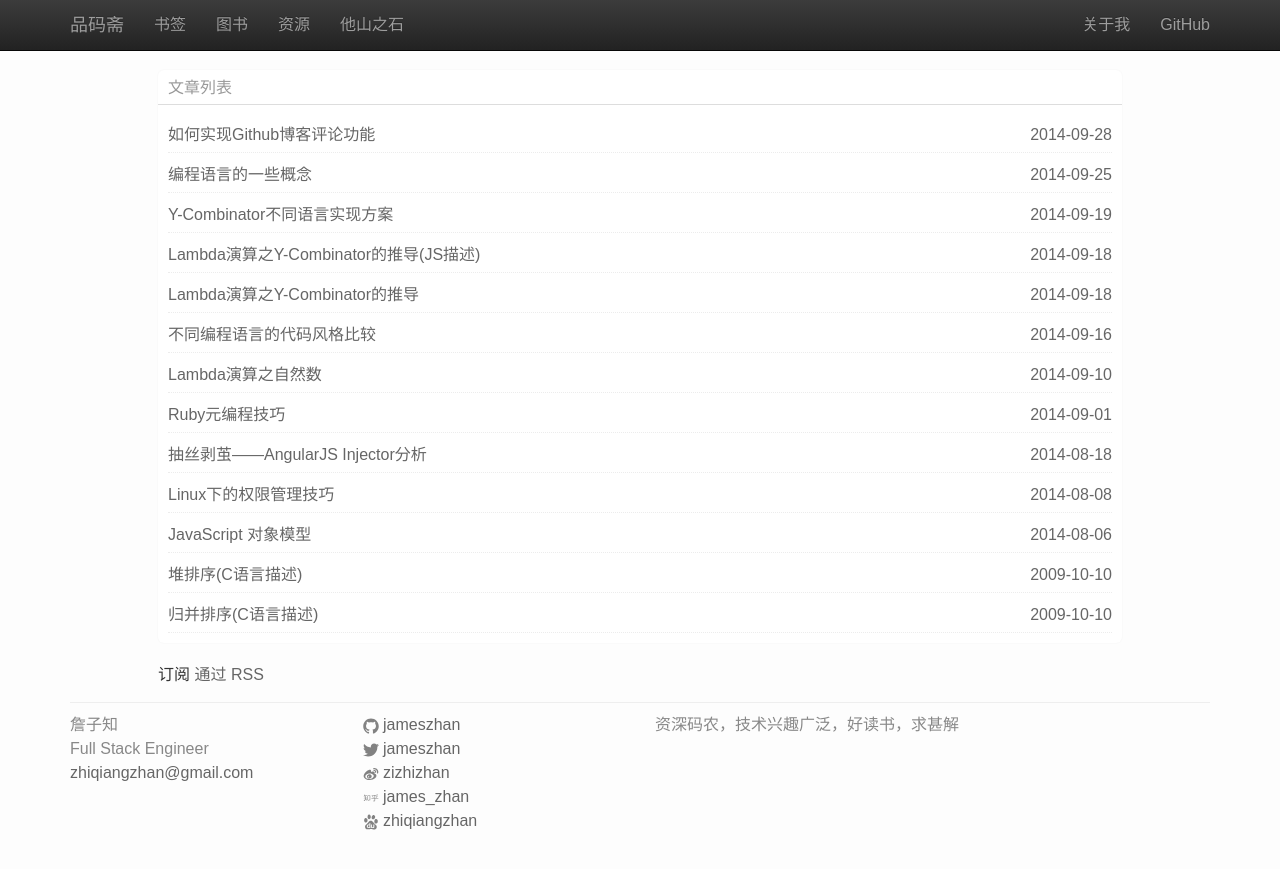
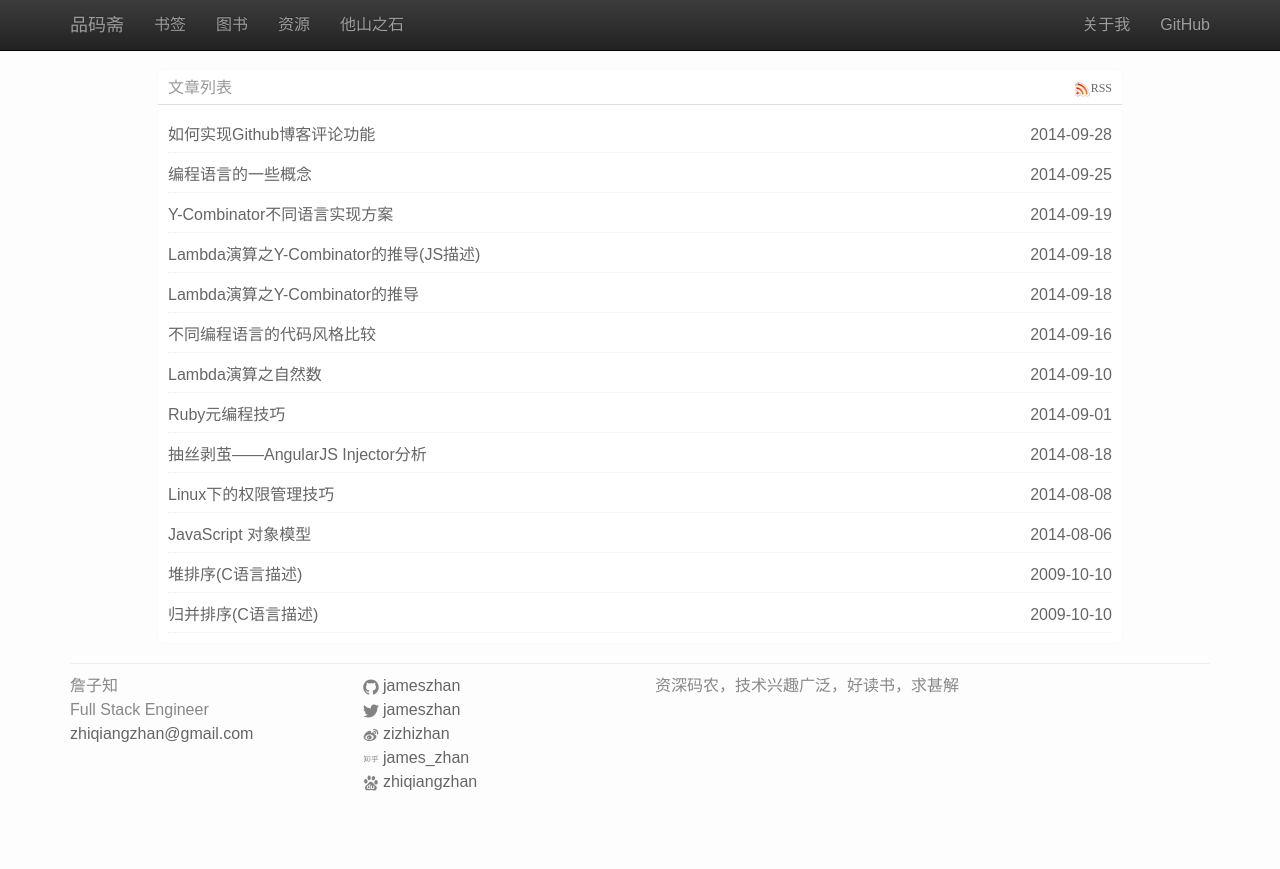
Before and after one commit to jameszhan/blogs, a Jekyll site: the page built from index.html, in a window 1280 px wide. Shown: the top 869 px of the page. Built offline with Jekyll 4.4.1, drawn with Linux system fonts in a browser that asks for light colours; nearby versions of some CDN libraries; Markdown is read by kramdown in place of the engine named in the settings; comment, search, counter and statistics services are not loaded.

Commit message:
fix the rss issue

```diff
--- a/_layouts/index.html
+++ b/_layouts/index.html
@@ -11,7 +11,6 @@
     <div class="wrapper">
         {{ content }}
         {% include comments.html %}
-        <p class="rss-subscribe">订阅 <a href="{{ '/feed.xml' | prepend: site.baseurl }}">通过 RSS</a></p>
     </div>
     {% include footer.html %}
 </div>
--- a/_sass/_layout.scss
+++ b/_sass/_layout.scss
@@ -316,3 +316,18 @@ article {
     }
   }
 }
+
+a.rss {
+  display: block;
+  font-size: 12px;
+  vertical-align: bottom;
+  .glyphicon-rss {
+    vertical-align: top;
+    display: inline-block;
+    overflow: hidden;
+    margin-right: 1px;
+    height: 16px;
+    width: 16px;
+    background-image: url('/assets/images/icons/rss-icon.png');
+  }
+}
--- a/index.html
+++ b/index.html
@@ -4,7 +4,10 @@ layout: index
 ---
 
 <div class="box container-fluid">
-  <h2 class="title">文章列表</h2>
+  <h2 class="title">
+    文章列表
+    <a class="pull-right rss" href="{{ '/feed.xml' | prepend: site.baseurl }}"><i class="glyphicon glyphicon-rss"></i>RSS</a>
+  </h2>
   {% assign posts = site.posts%}
   {% include posts %}
 </div>
```
Also changed, not shown: _posts/2014-09-16-code-styles.md (+3 -3 lines), assets/images/coffeescript_features.png (renamed from images/coffeescript_features.png), assets/images/cpp_features.png (renamed from images/cpp_features.png), assets/images/icons/rss-icon.png (added), assets/images/js_abcdefg.png (renamed from images/js_abcdefg.png), assets/images/js_core.png (renamed from images/js_core.png), assets/images/js_hello1.png (renamed from images/js_hello1.png), assets/images/js_hello2.png (renamed from images/js_hello2.png), assets/images/js_hello3.png (renamed from images/js_hello3.png), assets/images/js_prototypes_core.png (renamed from images/js_prototypes_core.png), assets/images/js_prototypes_objects.png (renamed from images/js_prototypes_objects.png), assets/images/ruby_features.png (renamed from images/ruby_features.png).
